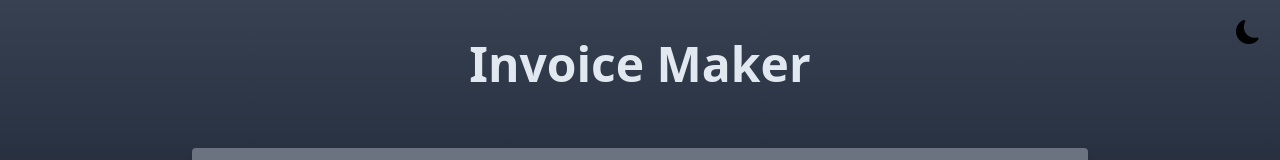
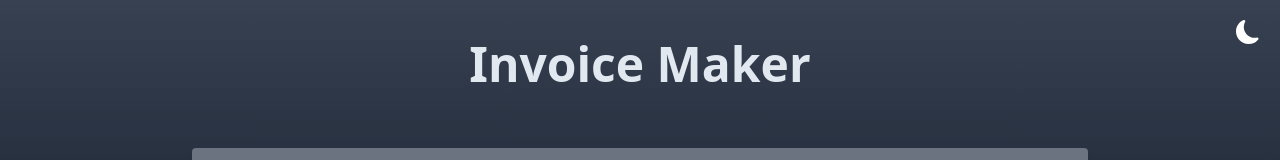
Before and after one commit to mimi5930/invoice-maker, a React (Vite) app: page / in a window 1280 px wide. Both pictures are taken after a click on the button 1248 px from the left and 32 px from the top of the page. Shown: the top 160 px of the page. Built offline with nearby package versions, Linux system fonts and the light colour scheme.

Commit message:
changed moon color

```diff
--- a/src/components/svg/index.tsx
+++ b/src/components/svg/index.tsx
@@ -41,7 +41,7 @@ export function Moon() {
       width="24"
       height="24"
       fill="currentColor"
-      className="bi bi-moon-fill"
+      className="text-white"
       viewBox="0 0 16 16"
     >
       <path d="M6 .278a.768.768 0 0 1 .08.858 7.208 7.208 0 0 0-.878 3.46c0 4.021 3.278 7.277 7.318 7.277.527 0 1.04-.055 1.533-.16a.787.787 0 0 1 .81.316.733.733 0 0 1-.031.893A8.349 8.349 0 0 1 8.344 16C3.734 16 0 12.286 0 7.71 0 4.266 2.114 1.312 5.124.06A.752.752 0 0 1 6 .278z" />
@@ -56,7 +56,6 @@ export function Sun() {
       width="24"
       height="24"
       fill="currentColor"
-      className="bi bi-brightness-high-fill"
       viewBox="0 0 16 16"
     >
       <path d="M12 8a4 4 0 1 1-8 0 4 4 0 0 1 8 0zM8 0a.5.5 0 0 1 .5.5v2a.5.5 0 0 1-1 0v-2A.5.5 0 0 1 8 0zm0 13a.5.5 0 0 1 .5.5v2a.5.5 0 0 1-1 0v-2A.5.5 0 0 1 8 13zm8-5a.5.5 0 0 1-.5.5h-2a.5.5 0 0 1 0-1h2a.5.5 0 0 1 .5.5zM3 8a.5.5 0 0 1-.5.5h-2a.5.5 0 0 1 0-1h2A.5.5 0 0 1 3 8zm10.657-5.657a.5.5 0 0 1 0 .707l-1.414 1.415a.5.5 0 1 1-.707-.708l1.414-1.414a.5.5 0 0 1 .707 0zm-9.193 9.193a.5.5 0 0 1 0 .707L3.05 13.657a.5.5 0 0 1-.707-.707l1.414-1.414a.5.5 0 0 1 .707 0zm9.193 2.121a.5.5 0 0 1-.707 0l-1.414-1.414a.5.5 0 0 1 .707-.707l1.414 1.414a.5.5 0 0 1 0 .707zM4.464 4.465a.5.5 0 0 1-.707 0L2.343 3.05a.5.5 0 1 1 .707-.707l1.414 1.414a.5.5 0 0 1 0 .708z" />
```
